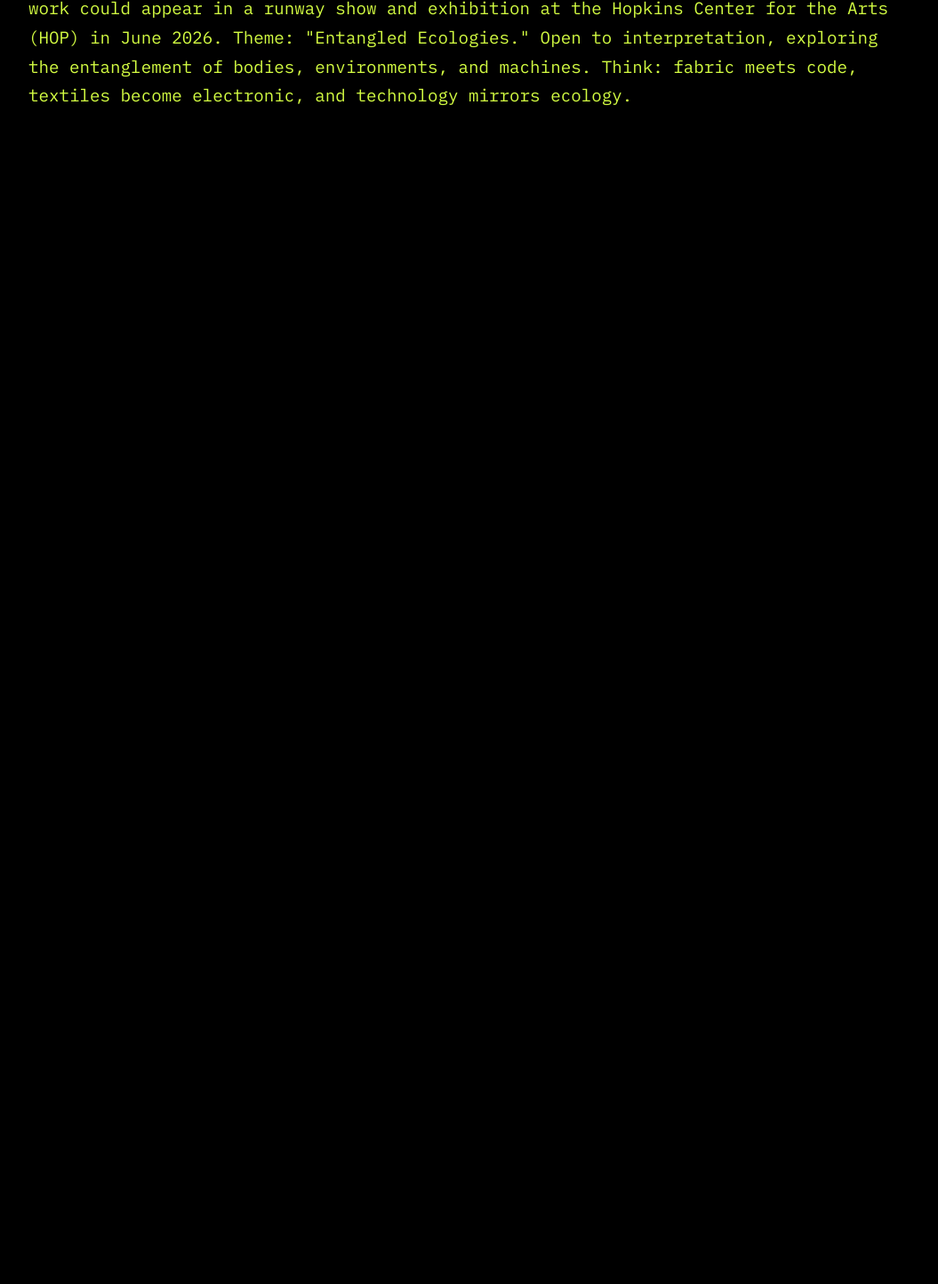
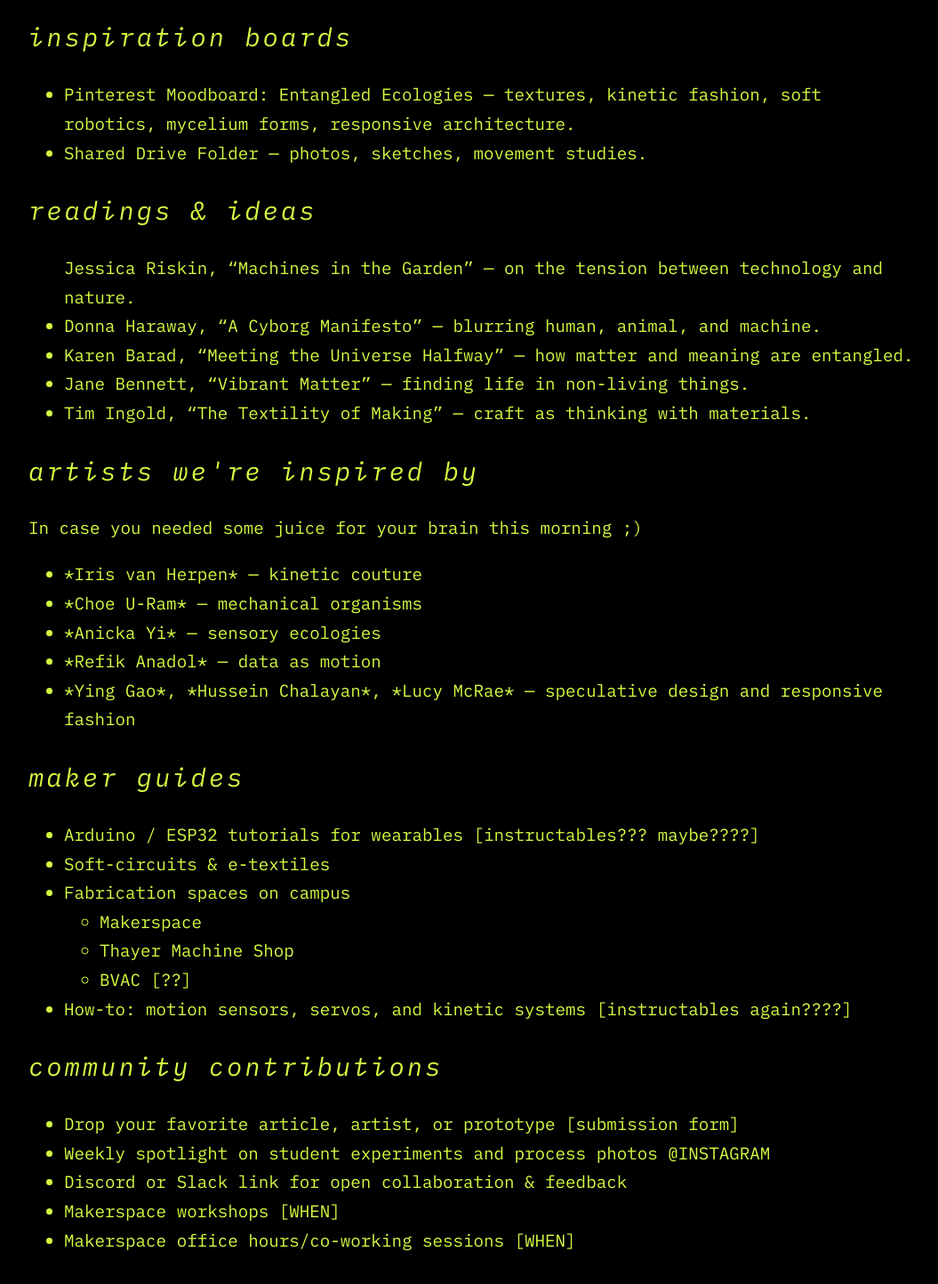
Before and after one commit to ksalesin/dfs_website, a plain HTML site: page index.html in a window 1280 px wide. Shown: the part 2680-4123 px from the top of the page at 89% size, without its empty margins (108-1163 px from the left). Before the commit the page ends 2923 px from the top, so only its background shows below. Drawn offline with Linux system fonts and the light colour scheme.

Commit message:
add resources page text

```diff
--- a/index.html
+++ b/index.html
@@ -50,10 +50,53 @@
 
 <div class="section" id="resources">
 <h1>resources</h1>
-<p>Interested in fashion, technology, and the living systems that connect them?
-We're seeking artists, designers, and makers to submit to our Spring 2026 exhibition!
-Your work could appear in a runway show and exhibition at the Hopkins Center for the Arts (HOP) in June 2026.
-Theme: "Entangled Ecologies." Open to interpretation, exploring the entanglement of bodies, environments, and machines. Think: fabric meets code, textiles become electronic, and technology mirrors ecology.</p>
+<p>This page is our shared scrapbook! It's part reading list, part moodboard, part maker's guide. Take what sparks you, add what you discover.</p>
+
+<h2>Inspiration Boards</h2>
+<ul>
+<li>Pinterest Moodboard: Entangled Ecologies — textures, kinetic fashion, soft robotics, mycelium forms, responsive architecture.</li>
+<li>Shared Drive Folder — photos, sketches, movement studies.</li>
+</ul>
+
+<h2>Readings & Ideas</h2>
+<ul>Jessica Riskin, “Machines in the Garden” — on the tension between technology and nature.</li>
+<li>Donna Haraway, “A Cyborg Manifesto” — blurring human, animal, and machine.</li>
+<li>Karen Barad, “Meeting the Universe Halfway” — how matter and meaning are entangled.</li>
+<li>Jane Bennett, “Vibrant Matter” — finding life in non-living things.</li>
+<li>Tim Ingold, “The Textility of Making” — craft as thinking with materials.</li>
+</ul>
+
+<h2>Artists We're Inspired By</h2>
+<p>In case you needed some juice for your brain this morning ;)</p>
+<ul>
+<li>*Iris van Herpen* — kinetic couture</li>
+<li>*Choe U-Ram* — mechanical organisms</li>
+<li>*Anicka Yi* — sensory ecologies</li>
+<li>*Refik Anadol* — data as motion</li>
+<li>*Ying Gao*, *Hussein Chalayan*, *Lucy McRae* — speculative design and responsive fashion</li>
+</ul>
+
+<h2>Maker Guides</h2>
+<ul>
+<li>Arduino / ESP32 tutorials for wearables [instructables??? maybe????]</li>
+<li>Soft-circuits & e-textiles</li>
+<li>Fabrication spaces on campus</li>
+    <ul>
+    <li>Makerspace</li>
+    <li>Thayer Machine Shop</li>
+    <li>BVAC [??]</li>
+    </ul>
+<li>How-to: motion sensors, servos, and kinetic systems [instructables again????]</li>
+</ul>
+
+<h2>Community Contributions</h2>
+<ul>
+<li>Drop your favorite article, artist, or prototype [submission form]</li>
+<li>Weekly spotlight on student experiments and process photos @INSTAGRAM</li>
+<li>Discord or Slack link for open collaboration & feedback</li>
+<li>Makerspace workshops [WHEN]</li>
+<li>Makerspace office hours/co-working sessions [WHEN]</li>
+</ul>
 </div>
 </div>
 
--- a/styles.css
+++ b/styles.css
@@ -99,6 +99,14 @@
 }
 
 h1 {
+    font-family: "IBM Plex Mono", monospace;
+    font-weight: 400;
+    font-style: italic;
+    text-transform: lowercase;
+    letter-spacing: 3px;
+}
+
+h2 {
     font-family: "IBM Plex Mono", monospace;
     font-weight: 400;
     font-style: italic;
```
